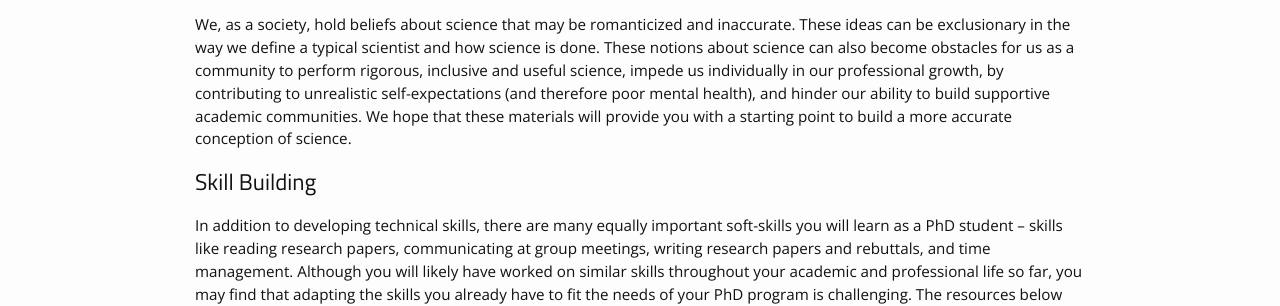
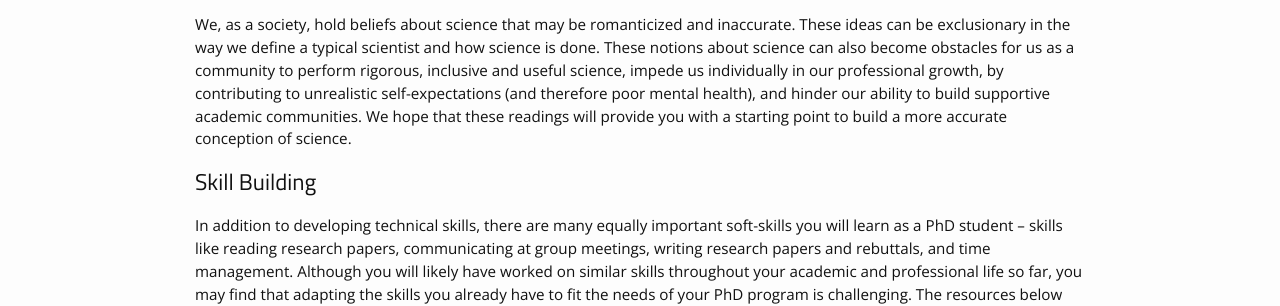
Before and after one commit to yanivyacoby/harvard-cs290, a Jekyll site: the page built from readings.md, in a window 1280 px wide and 900 px high. Shown: the part 248-554 px from the top of the window. Built offline with Jekyll 4.4.1, drawn with Linux system fonts in a browser that asks for light colours; nearby versions of some CDN libraries; part of the change alters nothing that is shown.

Commit message:
Update readings.md

```diff
--- a/readings.md
+++ b/readings.md
@@ -10,7 +10,7 @@ These notions about science can also become obstacles for us as a community to p
 inclusive and useful science, impede us individually in our professional growth,
 by contributing to unrealistic self-expectations (and therefore poor mental health),
 and hinder our ability to build supportive academic communities.
-We hope that these materials will provide you with a starting point to build a more accurate conception of science.
+We hope that these readings will provide you with a starting point to build a more accurate conception of science.
 
 
 ## Skill Building
@@ -29,9 +29,9 @@ you’re a PhD student and here to learn -- it wouldn’t make sense if you alre
   1. What should you expect from yourself in your first year?
   2. What does your advisor expect from you in your first year?
   3. How can you be supportive of your peers?
-* [How to read a research paper]({{ site.baseurl }}/materials/how-to-read-a-research-paper){:target="_blank"}{:rel="noopener noreferrer"}
-* [how to do a literature search]({{ site.baseurl }}/materials/how-to-do-a-literature-search){:target="_blank"}{:rel="noopener noreferrer"}
-* [How to communicate about weekly progress with your collaborators]({{ site.baseurl }}/materials/communication-in-collaborative-environments){:target="_blank"}{:rel="noopener noreferrer"}
+* [How to read a research paper]({{ site.baseurl }}/readings/how-to-read-a-research-paper){:target="_blank"}{:rel="noopener noreferrer"}
+* [how to do a literature search]({{ site.baseurl }}/readings/how-to-do-a-literature-search){:target="_blank"}{:rel="noopener noreferrer"}
+* [How to communicate about weekly progress with your collaborators]({{ site.baseurl }}/readings/communication-in-collaborative-environments){:target="_blank"}{:rel="noopener noreferrer"}
 * [How to give a research talk](http://cseweb.ucsd.edu/~swanson/GivingTalks.html){:target="_blank"}{:rel="noopener noreferrer"}
 * How to (and how not to) review a paper:
   * [The Ins and Outs of Reviewing -- what's good, what's bad, what's ugly?](https://dtai.cs.kuleuven.be/events/ReviewingTutorial/ECMLPKDD_2019_Tutorial_on_Reviewing_FULL.pdf){:target="_blank"}{:rel="noopener noreferrer"}
```
